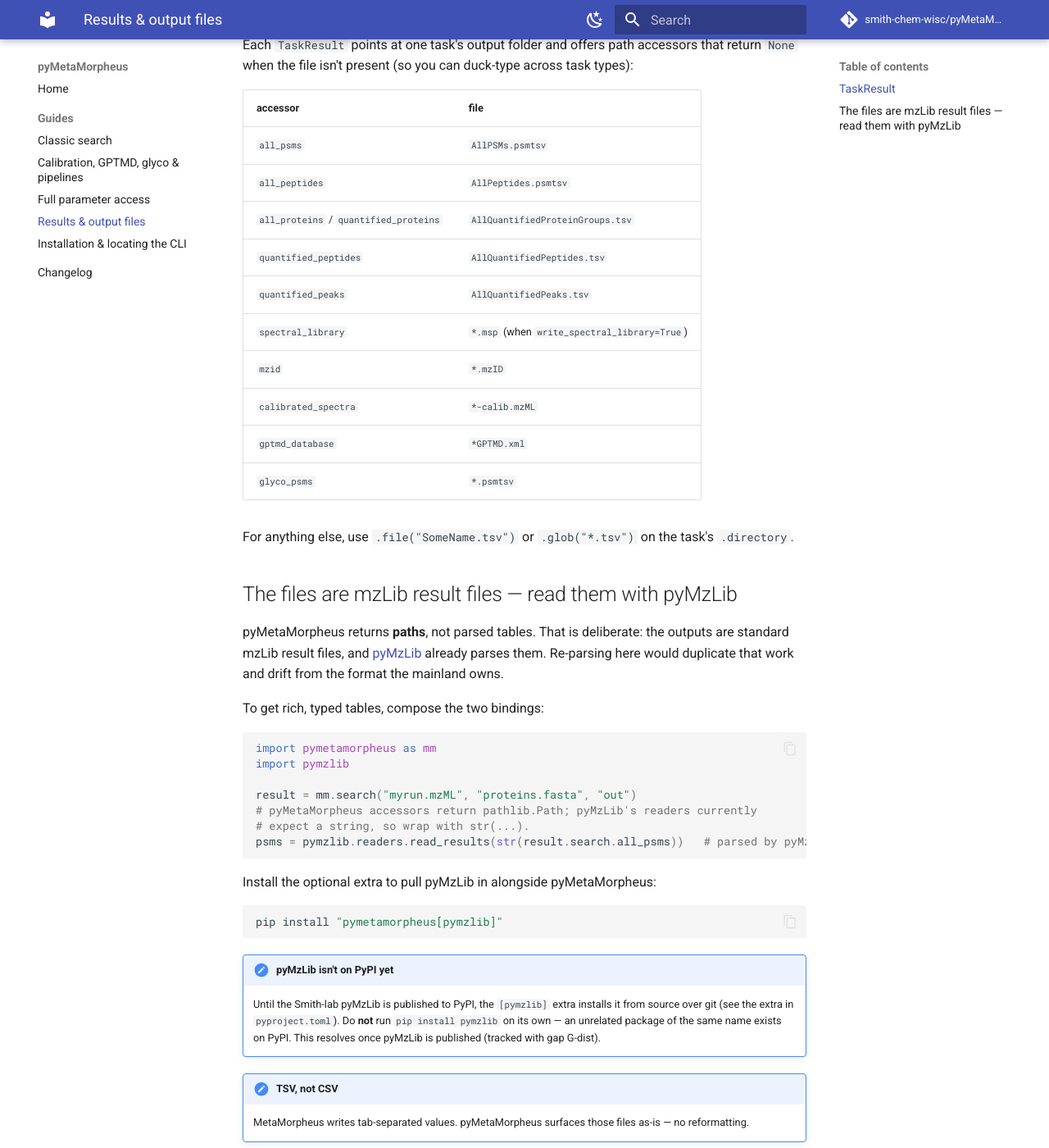
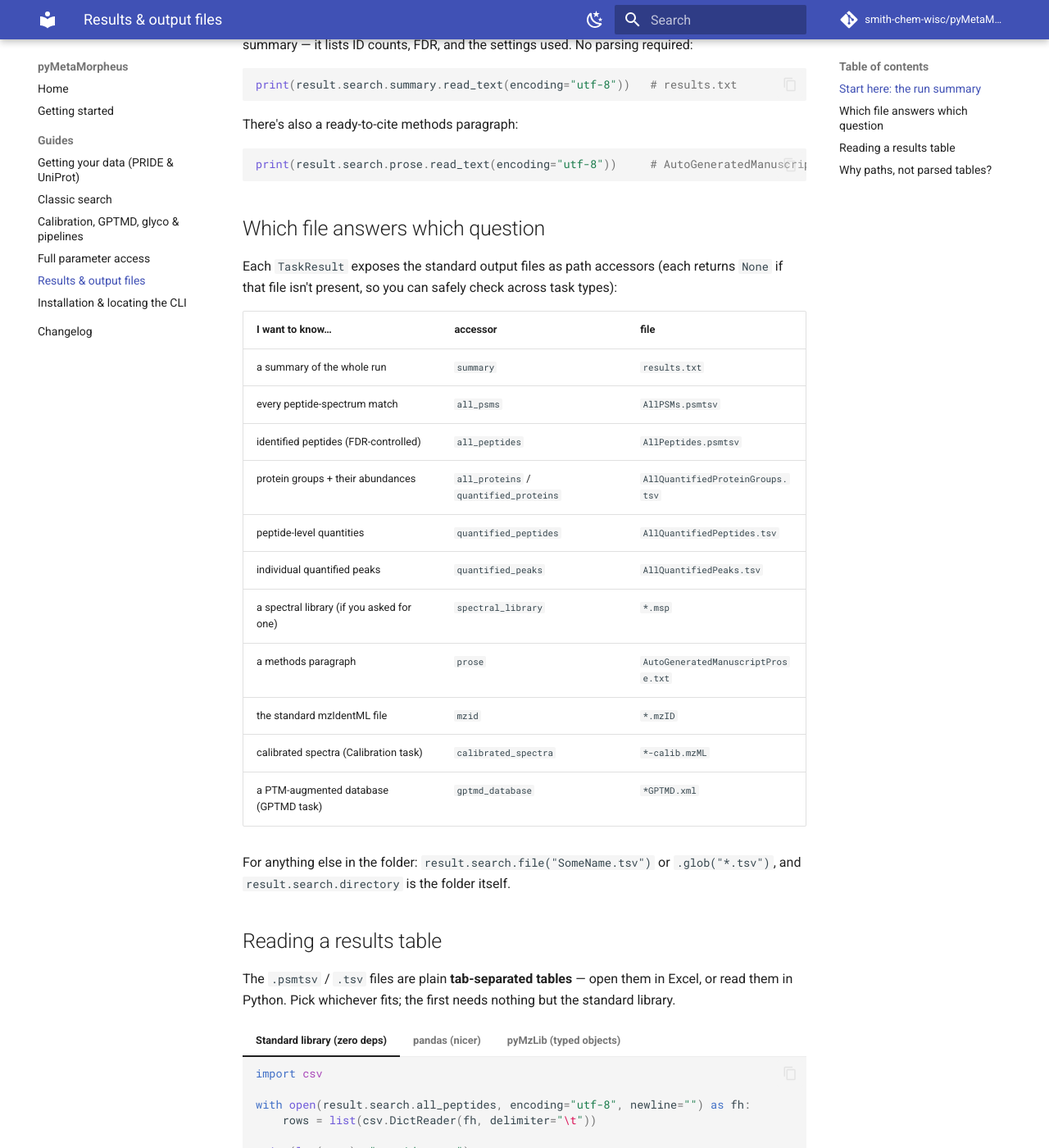
Before and after one commit to smith-chem-wisc/pyMetaMorpheus, an MkDocs documentation site: the page built from docs/guides/results.md, in a window 1280 px wide and 1400 px high, scrolled down 514 px. Shown: the whole window at 82% size. Built offline with MkDocs 1.6.1 and Material for MkDocs 9.7.7, drawn with Linux system fonts in a browser that asks for light colours; comment, search, counter and statistics services are not loaded; some of the changed text lies outside the part shown.

Commit message:
docs: overhaul for new users — getting-started, getting-data, richer results
- Getting started (new): zero -> first result, honest install-from-source +
  PYMM_METAMORPHEUS, ending in reading the summary and counting IDs; troubleshooting.
- Getting your data (new): fetch spectra from PRIDE and databases from UniProt via
  pyMzLib, accurate to the real API (pride.list_files/download_files; UniProt
  proteomes from the REST endpoint; pyMzLib UniProt = single-entry peptidoform).
- Results rewritten around "how do I look at my results" (summary first;
  which-file-answers-what; stdlib/pandas/pyMzLib with real column names).
- New TaskResult.summary / .prose accessors. mkdocs tabbed + nav; builds clean
  under --strict; [docs] extra. 28 offline tests green.

Co-Authored-By: Claude Opus 4.8 (1M context) <noreply@anthropic.com>
Claude-Session: https://claude.ai/code/session_01Jp7uYMFdRCEWvg7sWZHFr2

````diff
--- a/docs/guides/results.md
+++ b/docs/guides/results.md
@@ -1,8 +1,7 @@
-# Results & output files
+# Results — finding and reading your output
 
 Every verb returns a `RunResult`. A run's output directory contains one subfolder per task, named
-`Task<N><TaskType>` (e.g. `Task1SearchTask`, `Task2GptmdTask`), and `RunResult` gives you typed
-access to them.
+`Task<N><TaskType>` (e.g. `Task1SearchTask`), and `RunResult` gives you typed access to each.
 
 ```python
 result = mm.search("myrun.mzML", "proteins.fasta", "out")
@@ -10,62 +9,104 @@ result = mm.search("myrun.mzML", "proteins.fasta", "out")
 result.output_dir          # Path("out")
 result.tasks               # [TaskResult(index=1, task_type="SearchTask", ...)]
 result.search              # the SearchTask TaskResult (or None)
-result.calibration         # the CalibrationTask TaskResult (or None)
-result.gptmd               # the GptmdTask TaskResult (or None)
-result.glyco_search        # the GlycoSearchTask TaskResult (or None)
-result.task("SearchTask")  # look up any task type by name
+result.calibration         # CalibrationTask TaskResult (or None)
+result.gptmd               # GptmdTask TaskResult (or None)
+result.glyco_search        # GlycoSearchTask TaskResult (or None)
+result.task("XLSearchTask")  # look up any task type by name
 ```
 
-## `TaskResult`
+## Start here: the run summary
 
-Each `TaskResult` points at one task's output folder and offers path accessors that return `None`
-when the file isn't present (so you can duck-type across task types):
-
-| accessor | file |
-|---|---|
-| `all_psms` | `AllPSMs.psmtsv` |
-| `all_peptides` | `AllPeptides.psmtsv` |
-| `all_proteins` / `quantified_proteins` | `AllQuantifiedProteinGroups.tsv` |
-| `quantified_peptides` | `AllQuantifiedPeptides.tsv` |
-| `quantified_peaks` | `AllQuantifiedPeaks.tsv` |
-| `spectral_library` | `*.msp` (when `write_spectral_library=True`) |
-| `mzid` | `*.mzID` |
-| `calibrated_spectra` | `*-calib.mzML` |
-| `gptmd_database` | `*GPTMD.xml` |
-| `glyco_psms` | `*.psmtsv` |
-
-For anything else, use `.file("SomeName.tsv")` or `.glob("*.tsv")` on the task's `.directory`.
-
-## The files are mzLib result files — read them with pyMzLib
-
-pyMetaMorpheus returns **paths**, not parsed tables. That is deliberate: the outputs are standard
-mzLib result files, and [pyMzLib](https://github.com/smith-chem-wisc/pyMzLib) already parses them.
-Re-parsing here would duplicate that work and drift from the format the mainland owns.
-
-To get rich, typed tables, compose the two bindings:
+After any run, the fastest way to see what happened is MetaMorpheus's own human-readable summary —
+it lists ID counts, FDR, and the settings used. No parsing required:
 
 ```python
-import pymetamorpheus as mm
-import pymzlib
-
-result = mm.search("myrun.mzML", "proteins.fasta", "out")
-# pyMetaMorpheus accessors return pathlib.Path; pyMzLib's readers currently
-# expect a string, so wrap with str(...).
-psms = pymzlib.readers.read_results(str(result.search.all_psms))   # parsed by pyMzLib
+print(result.search.summary.read_text(encoding="utf-8"))   # results.txt
 ```
 
-Install the optional extra to pull pyMzLib in alongside pyMetaMorpheus:
+There's also a ready-to-cite methods paragraph:
 
-```bash
-pip install "pymetamorpheus[pymzlib]"
+```python
+print(result.search.prose.read_text(encoding="utf-8"))     # AutoGeneratedManuscriptProse.txt
 ```
 
+## Which file answers which question
+
+Each `TaskResult` exposes the standard output files as path accessors (each returns `None` if that
+file isn't present, so you can safely check across task types):
+
+| I want to know… | accessor | file |
+|---|---|---|
+| a summary of the whole run | `summary` | `results.txt` |
+| every peptide-spectrum match | `all_psms` | `AllPSMs.psmtsv` |
+| identified peptides (FDR-controlled) | `all_peptides` | `AllPeptides.psmtsv` |
+| protein groups + their abundances | `all_proteins` / `quantified_proteins` | `AllQuantifiedProteinGroups.tsv` |
+| peptide-level quantities | `quantified_peptides` | `AllQuantifiedPeptides.tsv` |
+| individual quantified peaks | `quantified_peaks` | `AllQuantifiedPeaks.tsv` |
+| a spectral library (if you asked for one) | `spectral_library` | `*.msp` |
+| a methods paragraph | `prose` | `AutoGeneratedManuscriptProse.txt` |
+| the standard mzIdentML file | `mzid` | `*.mzID` |
+| calibrated spectra (Calibration task) | `calibrated_spectra` | `*-calib.mzML` |
+| a PTM-augmented database (GPTMD task) | `gptmd_database` | `*GPTMD.xml` |
+
+For anything else in the folder: `result.search.file("SomeName.tsv")` or `.glob("*.tsv")`, and
+`result.search.directory` is the folder itself.
+
+## Reading a results table
+
+The `.psmtsv` / `.tsv` files are plain **tab-separated tables** — open them in Excel, or read them in
+Python. Pick whichever fits; the first needs nothing but the standard library.
+
+=== "Standard library (zero deps)"
+
+    ```python
+    import csv
+
+    with open(result.search.all_peptides, encoding="utf-8", newline="") as fh:
+        rows = list(csv.DictReader(fh, delimiter="\t"))
+
+    print(len(rows), "peptide rows")
+    print(rows[0].keys())              # every column name
+    print(rows[0]["Base Sequence"])    # a single value
+    ```
+
+=== "pandas (nicer)"
+
+    ```python
+    import pandas as pd
+
+    df = pd.read_csv(result.search.all_peptides, sep="\t")
+    print(df.shape)
+    df.head()
+
+    # e.g. confident peptide IDs at 1% FDR:
+    confident = df[df["QValue"] <= 0.01]
+    print(len(confident), "peptides at q ≤ 0.01")
+    ```
+
+    `pandas` is optional: `pip install "pymetamorpheus[pandas]"`.
+
+=== "pyMzLib (typed objects)"
+
+    ```python
+    import pymzlib
+    psms = pymzlib.readers.read_results(str(result.search.all_psms))
+    ```
+
+    The outputs are standard mzLib result files, so pyMzLib parses them natively. Install with
+    `pip install "pymetamorpheus[pymzlib]"` (see the note below).
+
+!!! tip "Counting identifications"
+    For "how many did I identify?", the usual figure is **target peptides at q ≤ 0.01** from
+    `AllPeptides.psmtsv` (not raw PSM rows). The pandas snippet above shows exactly that.
+
+## Why paths, not parsed tables?
+
+pyMetaMorpheus returns **paths**. The outputs are standard mzLib result files, and re-parsing them
+here would duplicate work and drift from the format MetaMorpheus owns. You choose how to read them —
+the standard library for a quick look, pandas for analysis, or pyMzLib for typed objects.
+
 !!! note "pyMzLib isn't on PyPI yet"
-    Until the Smith-lab pyMzLib is published to PyPI, the `[pymzlib]` extra installs
-    it from source over git (see the extra in `pyproject.toml`). Do **not** run
-    `pip install pymzlib` on its own — an unrelated package of the same name exists
-    on PyPI. This resolves once pyMzLib is published (tracked with gap G-dist).
-
-!!! note "TSV, not CSV"
-    MetaMorpheus writes tab-separated values. pyMetaMorpheus surfaces those files as-is — no
-    reformatting.
+    The `[pymzlib]` extra installs pyMzLib from source over git. Do **not** `pip install pymzlib` on
+    its own — an unrelated package of the same name exists on PyPI. This resolves once pyMzLib is
+    published (gap G-dist). `csv` and `pandas` need none of this and work today.
--- a/mkdocs.yml
+++ b/mkdocs.yml
@@ -23,7 +23,9 @@ theme:
 
 nav:
   - Home: index.md
+  - Getting started: guides/getting-started.md
   - Guides:
+      - Getting your data (PRIDE & UniProt): guides/getting-data.md
       - Classic search: guides/search.md
       - Calibration, GPTMD, glyco & pipelines: guides/tasks.md
       - Full parameter access: guides/full-access.md
@@ -35,4 +37,6 @@ markdown_extensions:
   - admonition
   - pymdownx.highlight
   - pymdownx.superfences
+  - pymdownx.tabbed:
+      alternate_style: true
   - tables
````
Also changed, not shown: docs/changelog.md (+5 -1 lines), docs/guides/getting-data.md (added, +93 -0 lines), docs/guides/getting-started.md (added, +115 -0 lines), docs/index.md (+7 -4 lines), 2 other files.
